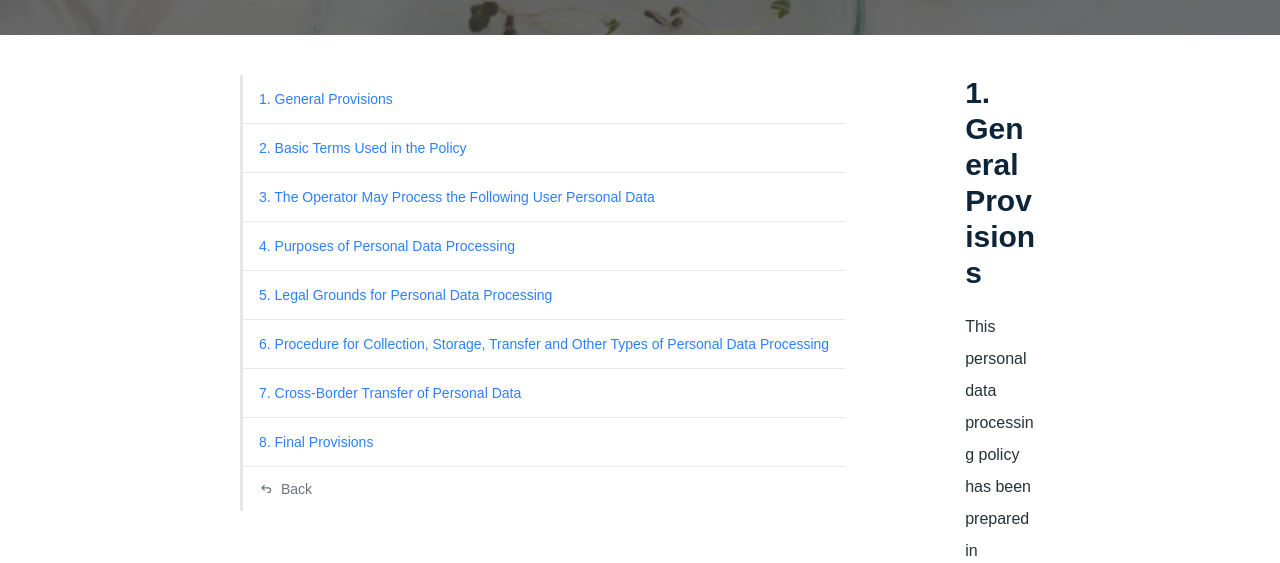
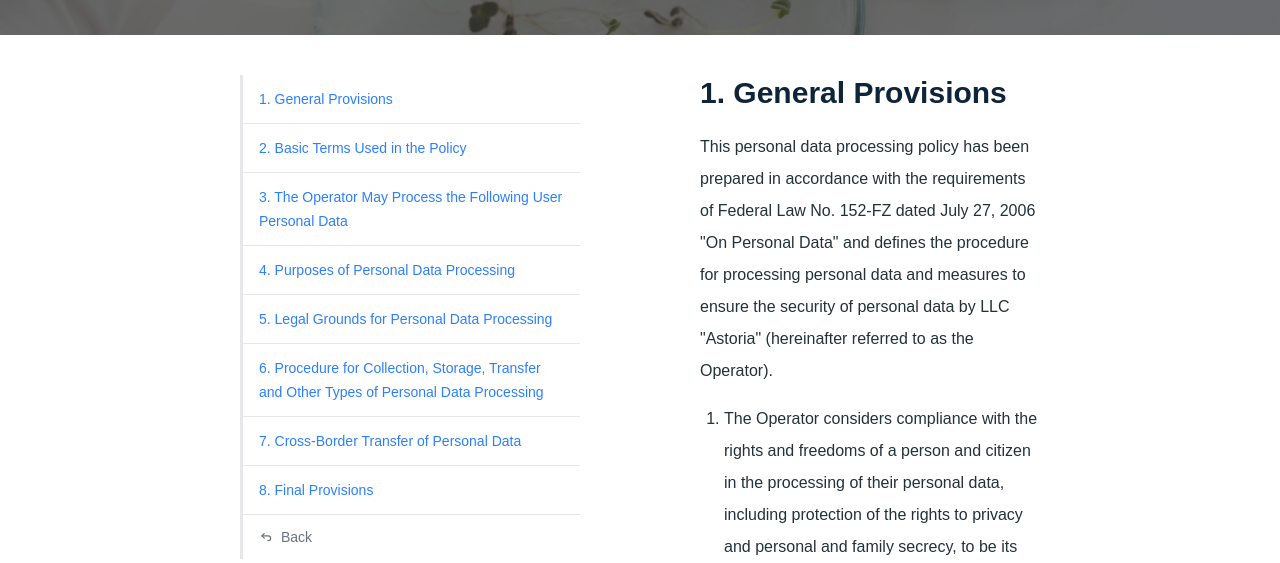
Before and after one commit to eg1oria/foliart, a Next.js app in the folder frontend/: page /en/privacy in a window 1280 px wide. Shown: the part 389-952 px from the top of the page. Built offline with nearby package versions, Linux system fonts and the light colour scheme; no server answers.

Commit message:
Update page.tsx

```diff
--- a/frontend/src/app/[locale]/privacy/page.tsx
+++ b/frontend/src/app/[locale]/privacy/page.tsx
@@ -31,8 +31,7 @@ const sections: readonly PrivacySection[] = [
   { id: 'final', itemCount: 3 },
 ];
 
-const sectionClassName =
-  'scroll-mt-28 border-b border-[#e7eaec] pb-8 last:border-b-0 last:pb-0';
+const sectionClassName = 'scroll-mt-28 border-b border-[#e7eaec] pb-8 last:border-b-0 last:pb-0';
 const titleClassName = 'text-2xl font-bold text-[#0e2438] md:text-3xl';
 const textClassName = 'text-base leading-8 text-[#243238]';
 const listClassName = 'list-decimal space-y-4 pl-6 text-base leading-8 text-[#243238]';
@@ -71,7 +70,7 @@ export default function PrivacyPage() {
 
       <div className="catalog-header flex gap-30 py-10">
         <aside className="hidden min-[1000px]:sticky min-[1000px]:top-30 min-[1000px]:block min-[1000px]:self-start min-[1000px]:min-w-[220px]">
-          <nav>
+          <nav className="max-w-[340px]">
             <ul className="flex flex-col">
               {sections.map((section) => (
                 <li
```
